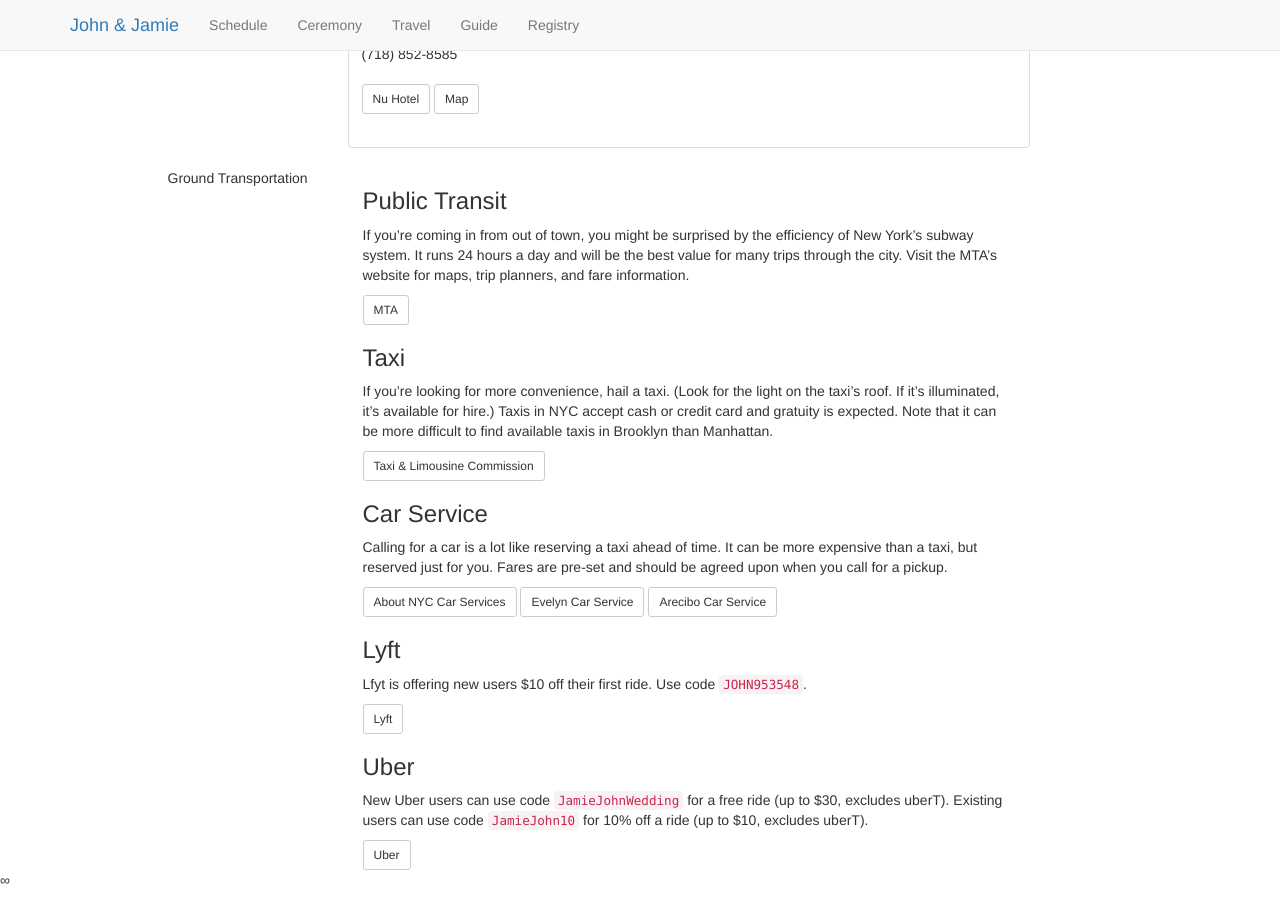
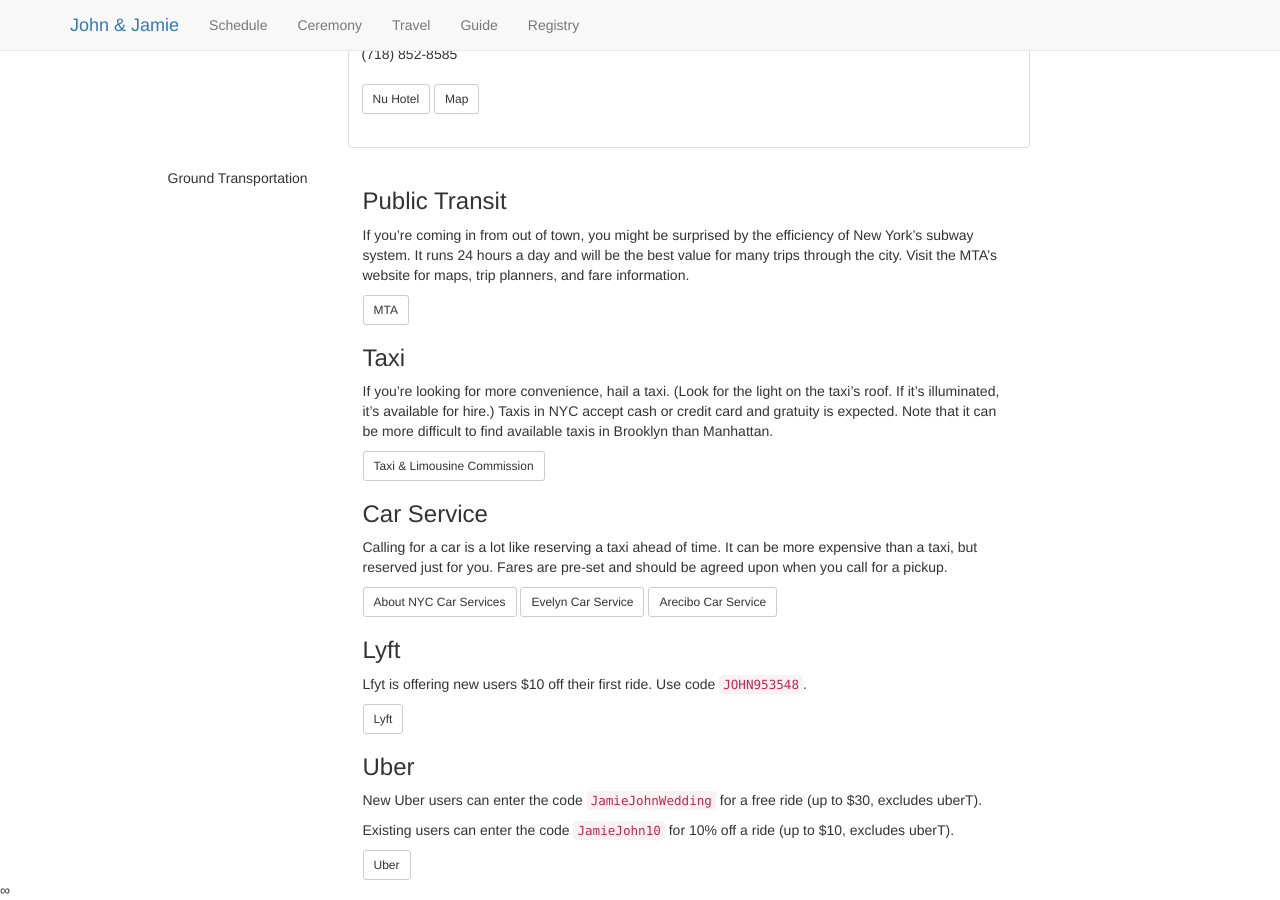
Before and after one commit to jpfinley/weddingSite, a Jekyll site: the page built from site/travel.html, in a window 1280 px wide and 900 px high, scrolled down 2202 px. Built offline with Jekyll 4.4.1, drawn with Linux system fonts in a browser that asks for light colours; nearby versions of some CDN libraries; Markdown is read by kramdown in place of the engine named in the settings.

Commit message:
a pop of color

```diff
--- a/site/assets/css/style.scss
+++ b/site/assets/css/style.scss
@@ -60,6 +60,10 @@
 
 .bg-danger {
   margin-bottom: 3em;
+}
+
+code {
+  color: $pop-color;
 }
 
 /* Navigation ==================== */
--- a/site/travel.html
+++ b/site/travel.html
@@ -102,7 +102,8 @@
           <p>Lfyt is offering new users $10 off their first ride. Use code <code>JOHN953548</code>.</p>
           <a class="btn btn-default btn-sm" href="https://www.lyft.com/" role="button">Lyft</a>
           <h3>Uber</h3>
-          <p>New Uber users can use code <code>JamieJohnWedding</code> for a free ride (up to $30, excludes uberT). Existing users can use code <code>JamieJohn10</code> for 10% off a ride (up to $10, excludes uberT).</p>
+          <p>New Uber users can enter the code <code>JamieJohnWedding</code> for a free ride (up to $30, excludes uberT).</p>
+		  <p>Existing users can enter the code <code>JamieJohn10</code> for 10% off a ride (up to $10, excludes uberT).</p>
           <a class="btn btn-default btn-sm" href="https://www.uber.com/" role="button">Uber</a>
         </div>
       </div>
```
